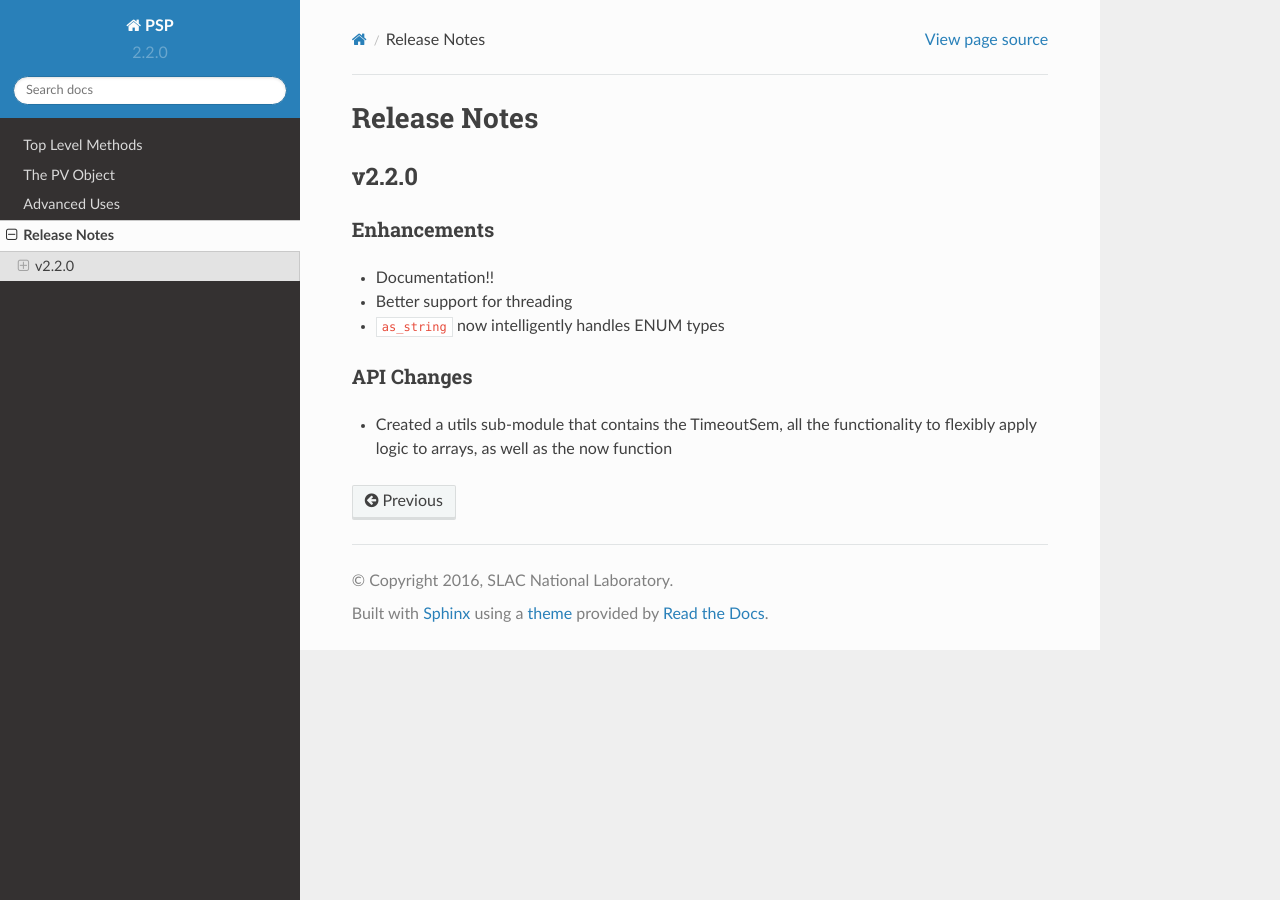
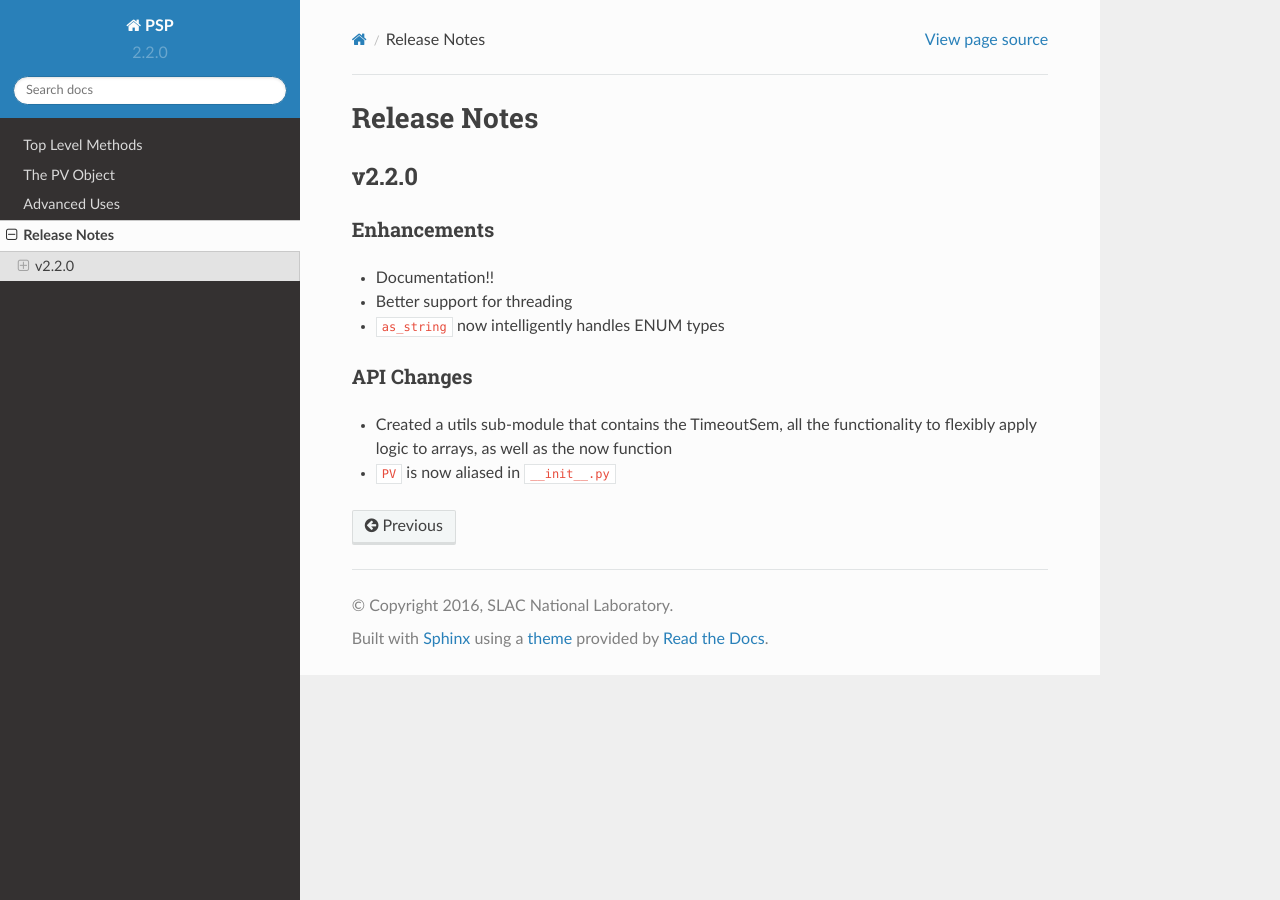
Before and after one commit to Tubbz-alt/psp, a Sphinx documentation site: the page built from doc/source/release.rst, in a window 1280 px wide. Built offline with Sphinx 7.4.7 and the Read the Docs theme 2.0.0, drawn with Linux system fonts in a browser that asks for light colours.

Commit message:
Changed release notes

```diff
--- a/doc/source/release.rst
+++ b/doc/source/release.rst
@@ -12,3 +12,4 @@ API Changes
 ^^^^^^^^^^^
 * Created a utils sub-module that contains the TimeoutSem, all the functionality
   to flexibly apply logic to arrays, as well as the now function
+* ``PV`` is now aliased in ``__init__.py``
```
